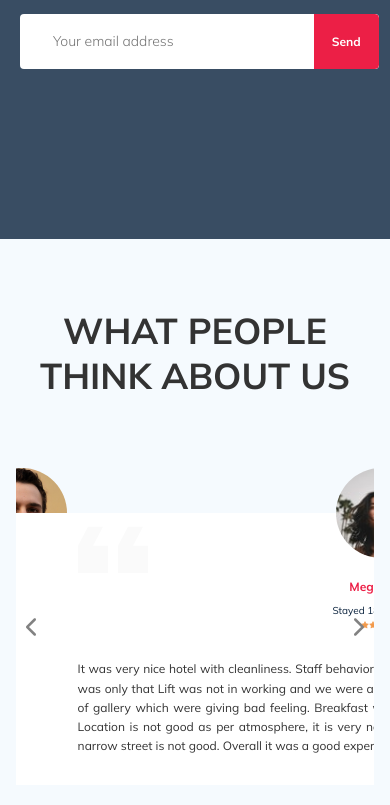
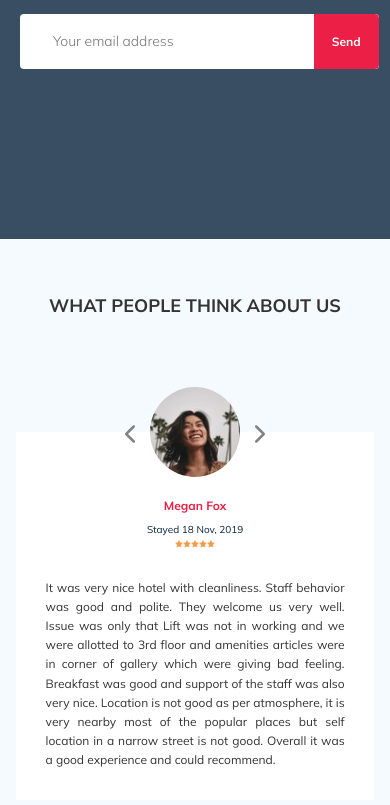
Before and after one commit to valderan/tour-plan, a plain HTML site: page index.html in a window 390 px wide. Shown: the part 1542-2347 px from the top of the page. Drawn offline with nearby package versions, Linux system fonts and the light colour scheme.

Commit message:
create: add @media for reviews block

```diff
--- a/sass/_media.sass
+++ b/sass/_media.sass
@@ -54,6 +54,11 @@
 
   .hotel-slider
     width: 100%
+
+  .reviews
+    &-slider
+      &__item
+        max-width: 580px
 
 @media (max-width: 768px)
   .container
@@ -128,13 +133,39 @@
     &-wrapper
       display: block
       width: 92%
+    &-title
+      max-width: 100%
+
+  .reviews
+    &-slider
+      &__item
+        padding: 0 30px 30px
+
+        &::after, &::before
+          display: none
+
+      &__button
+        top: 32px
+        transform: translate(-50%, 0)
+
+        &--prev
+          left: 50%
+          margin-left: -65px
+          transform: translate(-50%, 0)
+
+        &--next
+          right: 50%
+          margin-right: -65px
+          transform: translate(50%, 0)
+
+    &__title
+      font-weight: bold
+      font-size: 30px
+      line-height: 38px
 
 @media ( max-width: 576px )
   .logo
     width: 99px
-
-  .slider
-    height: 250px
 
   .hotel
     &__slider
@@ -159,3 +190,8 @@
 
   .subscribe
     width: 100%
+
+  .reviews
+    &__title
+      font-size: 18px
+      line-height: 23px
--- a/sass/blocks/_newsletter.sass
+++ b/sass/blocks/_newsletter.sass
@@ -30,6 +30,7 @@
     max-width: 731px
     margin: auto
     word-wrap: break-word
+    hyphens: auto
 
   &-title
     color: $light
@@ -39,6 +40,7 @@
     font-weight: 300
     font-size: 24px
     line-height: 30px
+    max-width: 40%
     &__strong
       font-weight: 600
       font-size: 36px
--- a/sass/blocks/_reviews.sass
+++ b/sass/blocks/_reviews.sass
@@ -14,7 +14,7 @@
   &-slider
     &__item
       position: relative
-      width: 730px
+      max-width: 730px
       margin: 45px auto 0
       display: flex
       flex-direction: column
@@ -97,7 +97,7 @@
       align-items: center
 
     &__text
-      min-width: 537px
+      max-width: 537px
       font-weight: normal
       font-size: 12px
       line-height: 160%
```
Also changed, not shown: css/style.css, sass/_fonts.scss (added), sass/fonts.scss (deleted), 1 other file.
